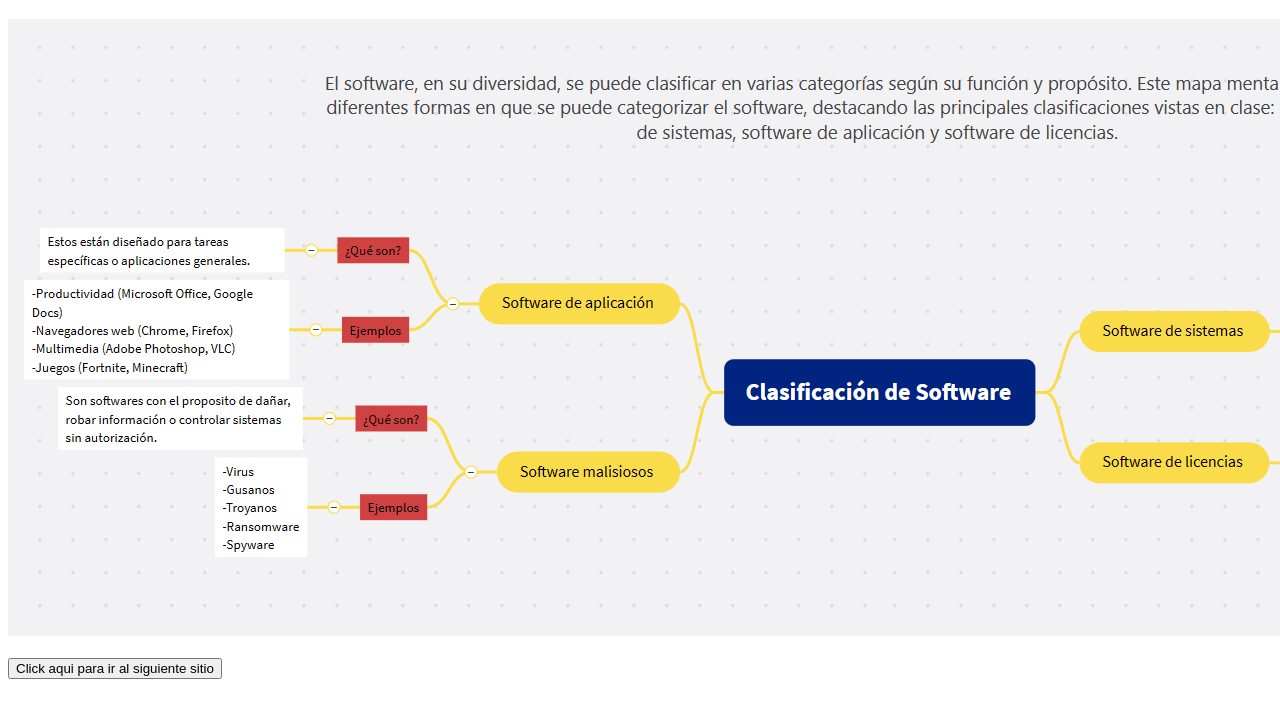
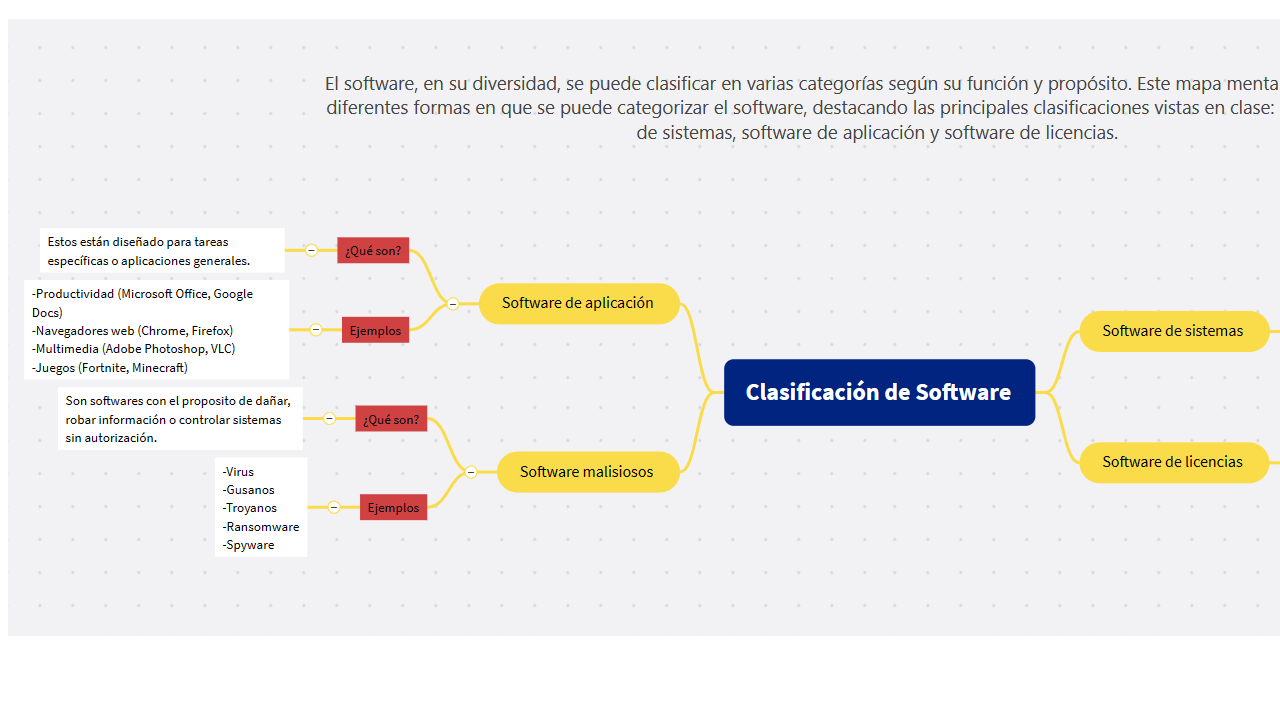
Before and after one commit to RafaH2K/Pagina_TI, a plain HTML site: page Clasificacion.html in a window 1280 px wide. Shown: the part 61-778 px from the top of the page. Drawn offline with Linux system fonts and the light colour scheme.

Commit message:
Beta secreta

```diff
--- a/Clasificacion.html
+++ b/Clasificacion.html
@@ -10,6 +10,6 @@
         <h1>Clasificación de software</h1>
         <img src="mapa.png">
     </div><br>
-    <button onclick="location.href=''">Click aqui para ir al siguiente sitio</button>
+    <!--<button onclick="location.href=''">Click aqui para ir al siguiente sitio</button>-->
 </body>
 </html>
```
